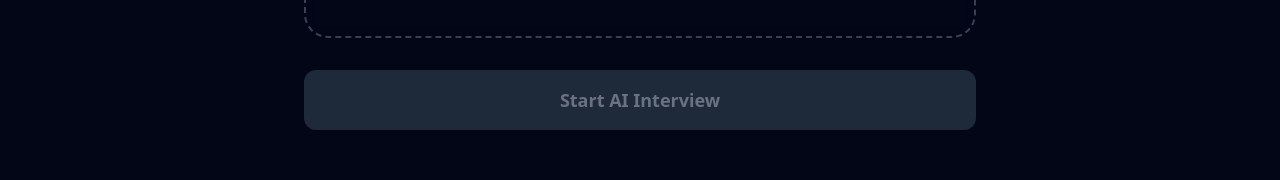
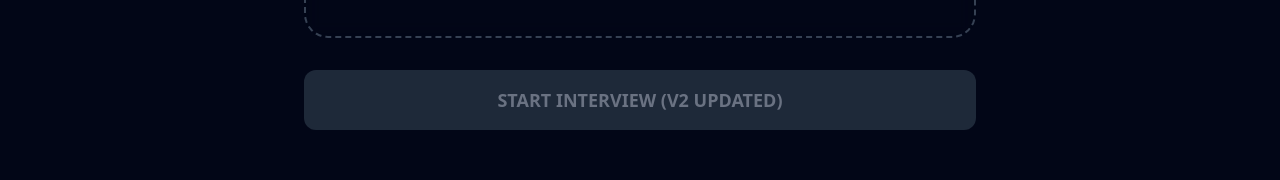
Before and after one commit to ranjan-18/AI-Interviewer, a React app in the folder frontend/: page /upload in a window 1280 px wide. Shown: the part 586-766 px from the top of the page. Built offline with nearby package versions, Linux system fonts and the light colour scheme; the HTML template or start-up script is replaced by a standard one.

Commit message:
chore: force ui update v2

```diff
--- a/frontend/src/pages/UploadResumePage.jsx
+++ b/frontend/src/pages/UploadResumePage.jsx
@@ -138,7 +138,7 @@ const UploadResumePage = () => {
                             <span>Analyzing Profile...</span>
                         </span>
                     ) : (
-                        "Start AI Interview"
+                        "START INTERVIEW (V2 UPDATED)"
                     )}
                 </motion.button>
             </motion.div>
```
